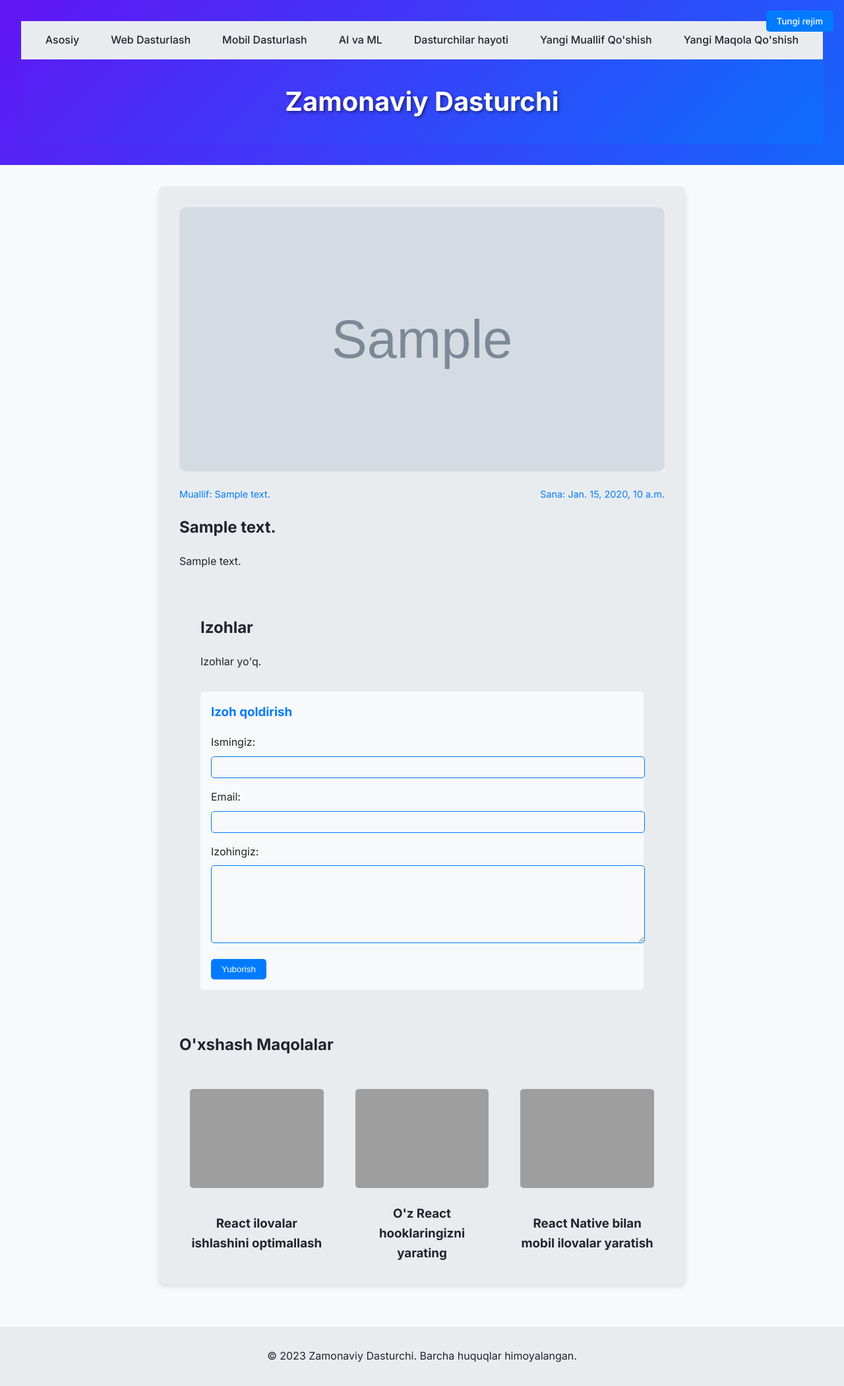
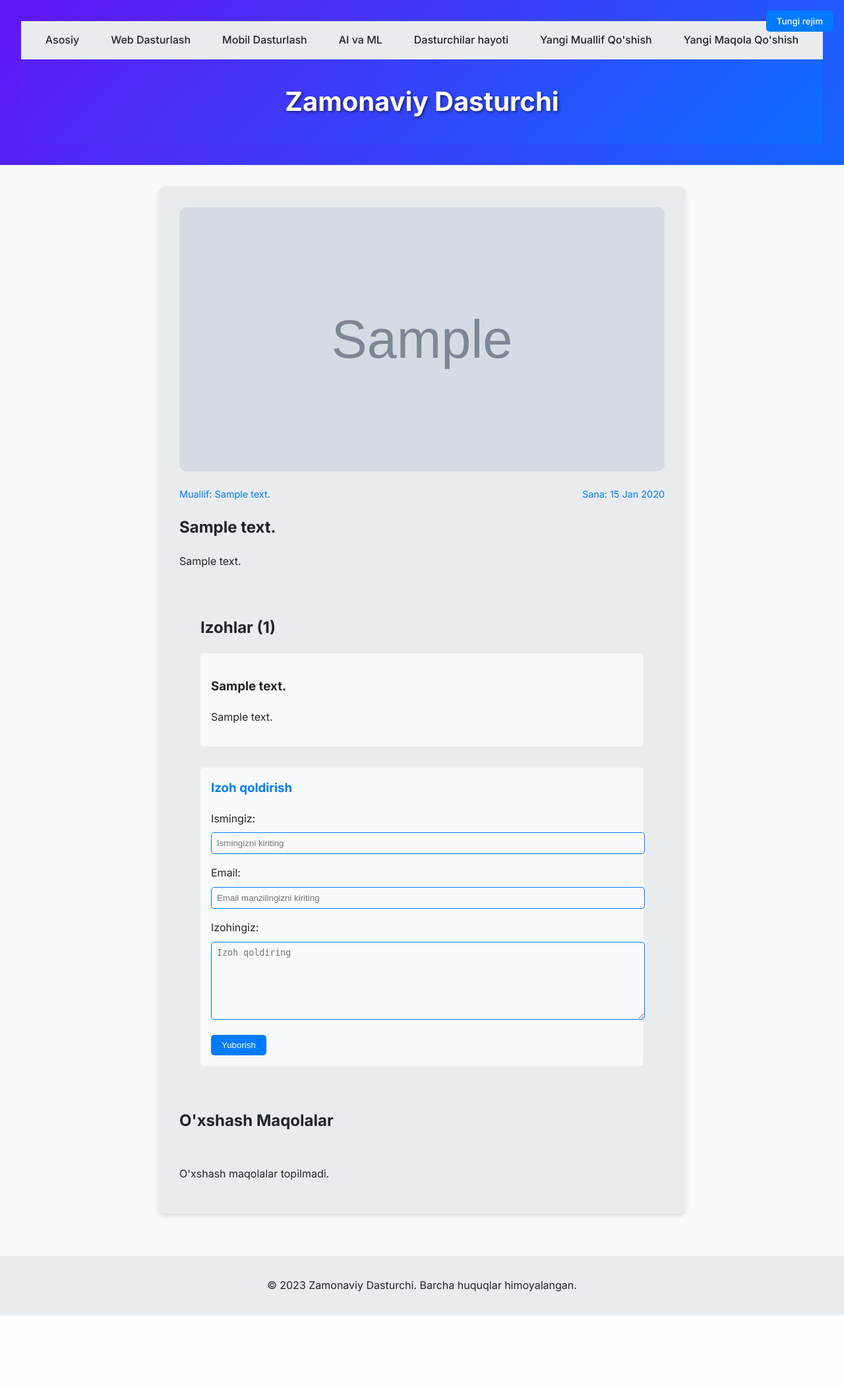
Before and after one commit to 070DBEK/seo-blog, a Django app: a page that uses templates/base.html in a window 1280 px wide. Shown: the whole page at 66% size. After the commit the page ends 1993 px from the top, so only its background shows below. Run offline with Django 5.2, Linux system fonts and the light colour scheme; tables that the repository leaves empty hold one stand-in row (values such as "Sample post"); grey boxes marked "Sample" are stand-in pictures; grey boxes are pictures that could not be loaded.

Commit message:
Have problem in views/create_comment!

```diff
--- a/articles/models.py
+++ b/articles/models.py
@@ -15,8 +15,8 @@ class BaseModel(models.Model):
 
     def save(self, *args, **kwargs):
         if not self.slug:
-            self.slug = slugify(self.__str__())
-        super().save(*args, **kwargs)
+            self.slug = slugify(self.short_text)
+        super(BaseModel, self).save(*args, **kwargs)
 
 
 class Author(BaseModel):
@@ -24,9 +24,6 @@ class Author(BaseModel):
 
     def __str__(self):
         return self.short_text
-
-    def get_detail_url(self):
-        return reverse('author_detail', args=[self.slug])
 
 
 class Article(BaseModel):
@@ -37,18 +34,16 @@ class Article(BaseModel):
         return self.short_text
 
     def get_detail_url(self):
-        return reverse('article_detail', args=[
-            self.author.slug,
-            self.created_at.year,
-            self.created_at.month,
-            self.created_at.day,
-            self.slug
-        ])
-
+        return reverse('articles:article_detail', kwargs={
+            'year': self.created_at.year,
+            'month': self.created_at.month,
+            'day': self.created_at.day,
+            'slug': self.slug
+        })
 
 class Comment(BaseModel):
-    email = models.EmailField(unique=True)
-    article = models.ForeignKey(Article, on_delete=models.CASCADE, related_name='comments', null=False)
+    article = models.ForeignKey('Article', on_delete=models.CASCADE, related_name='comment_set')
+    email = models.EmailField()
 
     def __str__(self):
-        return f"{self.short_text} ({self.email})"
+        return self.short_text
--- a/articles/urls.py
+++ b/articles/urls.py
@@ -6,11 +6,17 @@ app_name = 'articles'
 
 
 urlpatterns = [
-    path('', views.home, name='home'),
     path('author/create/', views.create_author, name='create_author'),
     path('article/create/', views.create_article, name='create_article'),
     path('articles/comment/create/', views.create_comment, name='create_comment'),
-    path('articles/comment/success/<slug:article_slug>/', views.comment_success, name='comment-success'),
-    path('author/<int:year>/<int:month>/<int:day>/<slug:slug>/', views.author_detail, name='author-detail'),
-    path('articles/article/<int:year>/<int:month>/<int:day>/<slug:slug>/', views.article_detail, name='article-detail'),
+    path(
+        'articles/comment/success/<slug:article_slug>/',
+        views.comment_success,
+        name='comment-success'
+    ),
+    path(
+        'articles/article/<int:year>/<int:month>/<int:day>/<slug:slug>/',
+        views.article_detail,
+        name='article_detail'
+    ),
 ]
--- a/articles/views.py
+++ b/articles/views.py
@@ -1,4 +1,5 @@
 from django.shortcuts import render, get_object_or_404, redirect
+from django.db.models import Q
 from .models import Author, Article, Comment
 
 
@@ -29,7 +30,7 @@ def create_article(request):
         long_text = request.POST.get('long_text')
         author_id = request.POST.get('author')
         image = request.FILES.get('image')
-        if short_text and author_id:
+        if short_text and long_text and image and author_id:
             author = Author.objects.get(id=author_id)
             article = Article(
                 short_text=short_text,
@@ -49,33 +50,27 @@ def create_comment(request):
         long_text = request.POST.get('long_text')
         email = request.POST.get('email')
         article_id = request.POST.get('article')
-        if short_text and email and long_text:
-            article = Article.objects.get(id=article_id)
-            comment = Comment(
-                short_text=short_text,
-                long_text=long_text,
-                email=email,
-                article=article
-            )
-            comment.save()
-            return redirect('articles:comment-success', article_slug=article.slug)
-    articles = Article.objects.all()
-    return render(request, 'articles/blog-detail.html', {'articles': articles})
+
+        if not (short_text and long_text and email and article_id):
+            return render(request, 'articles/blog-detail.html', {
+                'error': 'All fields are required!'
+            })
+
+        article = get_object_or_404(Article, id=article_id)
+        comment = Comment(
+            short_text=short_text,
+            long_text=long_text,
+            email=email,
+            article=article
+        )
+        comment.save()
+        print("Comment saved:", comment)
+        return redirect('articles:comment-success', article_slug=article.slug)
+
 
 
 def comment_success(request, article_slug):
     return render(request, 'articles/success-commented.html')
-
-
-def author_detail(request, year, month, day, slug):
-    author = get_object_or_404(
-        Author,
-        slug=slug,
-        created_at__year=year,
-        created_at__month=month,
-        created_at__day=day
-    )
-    return render(request, 'articles/blog-detail.html', {'author': author})
 
 
 def article_detail(request, year, month, day, slug):
@@ -86,4 +81,14 @@ def article_detail(request, year, month, day, slug):
         created_at__month=month,
         created_at__day=day
     )
-    return render(request, 'articles/blog-detail.html', {'article': article})
+    comments = article.comment_set.all()
+
+    related_articles = Article.objects.filter(
+        Q(author=article.author) | Q(short_text__icontains=article.short_text.split()[0])
+    ).exclude(id=article.id)[:3]
+
+    return render(request, 'articles/blog-detail.html', {
+        'article': article,
+        'comments': comments,
+        'related_articles': related_articles
+    })
--- a/static/js/script.js
+++ b/static/js/script.js
@@ -1,5 +1,6 @@
 
 <script>
+    document.addEventListener("DOMContentLoaded", function() {
         const modeToggle = document.getElementById('mode-toggle');
         const body = document.body;
 
@@ -8,4 +9,5 @@
             const isDarkMode = body.classList.contains('dark-mode');
             modeToggle.textContent = isDarkMode ? 'Kunduzgi rejim' : 'Tungi rejim';
         });
+    });
 </script>
--- a/templates/articles/blog-detail.html
+++ b/templates/articles/blog-detail.html
@@ -1,21 +1,21 @@
 {% extends 'base.html' %}
 
-{% block title %} Yangi Muallif Qo'shish {% endblock %}
+{% block title %} {{ article.short_text }} {% endblock %}
 
 {% block content %}
 
 <article class="post-content">
-    <img src="{{ article.image.url }}" alt="React Hooks" class="post-image">
+    <img src="{{ article.image.url }}" alt="{{ article.short_text }}" class="post-image">
     <div class="post-meta">
         <span>Muallif: {{ article.author }}</span>
-        <span>Sana: {{ article.created_at }}</span>
+        <span>Sana: {{ article.created_at|date:"d M Y" }}</span>
     </div>
 
     <h1>{{ article.short_text }}</h1>
     <p>{{ article.long_text }}</p>
 
     <section class="comments">
-    <h2>Izohlar</h2>
+        <h2>Izohlar ({{ article.comment_set.count }})</h2>
         {% for comment in article.comment_set.all %}
             <div class="comment">
                 <h3>{{ comment.short_text }}</h3>
@@ -25,42 +25,43 @@
             <p>Izohlar yo'q.</p>
         {% endfor %}
 
-
         <form class="comment-form" method="post">
             {% csrf_token %}
             <h3>Izoh qoldirish</h3>
+            {% if error %}
+                <p class="error">{{ error }}</p>
+            {% endif %}
             <input type="hidden" name="article" value="{{ article.id }}">
             <div>
                 <label for="short_text">Ismingiz:</label>
-        <input type="text" id="short_text" name="short_text" required>
+                <input type="text" id="short_text" name="short_text" placeholder="Ismingizni kiriting" required>
             </div>
             <div>
                 <label for="email">Email:</label>
-        <input type="email" id="email" name="email" required>
+                <input type="email" id="email" name="email" placeholder="Email manzilingizni kiriting" required>
             </div>
             <div>
                 <label for="long_text">Izohingiz:</label>
-        <textarea id="long_text" name="long_text" required></textarea>
+                <textarea id="long_text" name="long_text" placeholder="Izoh qoldiring" required></textarea>
             </div>
             <button type="submit">Yuborish</button>
         </form>
-
     </section>
 
     <h2>O'xshash Maqolalar</h2>
     <section class="related-posts">
+        {% for related_article in related_articles %}
             <div class="related-post">
-        <img src="https://c4.wallpaperflare.com/wallpaper/1014/266/488/python-programming-blue-green-wallpaper-preview.jpg" alt="React Performance">
-        <h3>React ilovalar ishlashini optimallash</h3>
+                <a href="{{ related_article.get_absolute_url }}">
+                    <img src="{{ related_article.image.url }}" alt="{{ related_article.short_text }}">
+                    <h3>{{ related_article.short_text }}</h3>
+                </a>
             </div>
-    <div class="related-post">
-        <img src="https://c4.wallpaperflare.com/wallpaper/1014/266/488/python-programming-blue-green-wallpaper-preview.jpg" alt="Custom Hooks">
-        <h3>O'z React hooklaringizni yarating</h3>
-    </div>
-    <div class="related-post">
-        <img src="https://c4.wallpaperflare.com/wallpaper/1014/266/488/python-programming-blue-green-wallpaper-preview.jpg" alt="React Native">
-        <h3>React Native bilan mobil ilovalar yaratish</h3>
-    </div>
+        {% empty %}
+            <p>O'xshash maqolalar topilmadi.</p>
+        {% endfor %}
     </section>
 
+</article>
+
 {% endblock %}
--- a/templates/base.html
+++ b/templates/base.html
@@ -32,7 +32,9 @@
 
     <button id="mode-toggle">Tungi rejim</button>
 
-    <script src="{% static 'js/scripts.js' %}">
+    <script src="{% static 'js/scripts.js' %}"></script>
+    <script>
+        document.addEventListener("DOMContentLoaded", function() {
             const modeToggle = document.getElementById('mode-toggle');
             const body = document.body;
 
@@ -41,6 +43,7 @@
                 const isDarkMode = body.classList.contains('dark-mode');
                 modeToggle.textContent = isDarkMode ? 'Kunduzgi rejim' : 'Tungi rejim';
             });
+        });
     </script>
 
 </body>
```
Also changed, not shown: templates/index.html (+5 -2 lines), articles/migrations/0001_initial.py, articles/migrations/0002_alter_comment_article_alter_comment_email.py (deleted). Lines whose indentation alone changed are shown as unchanged.
